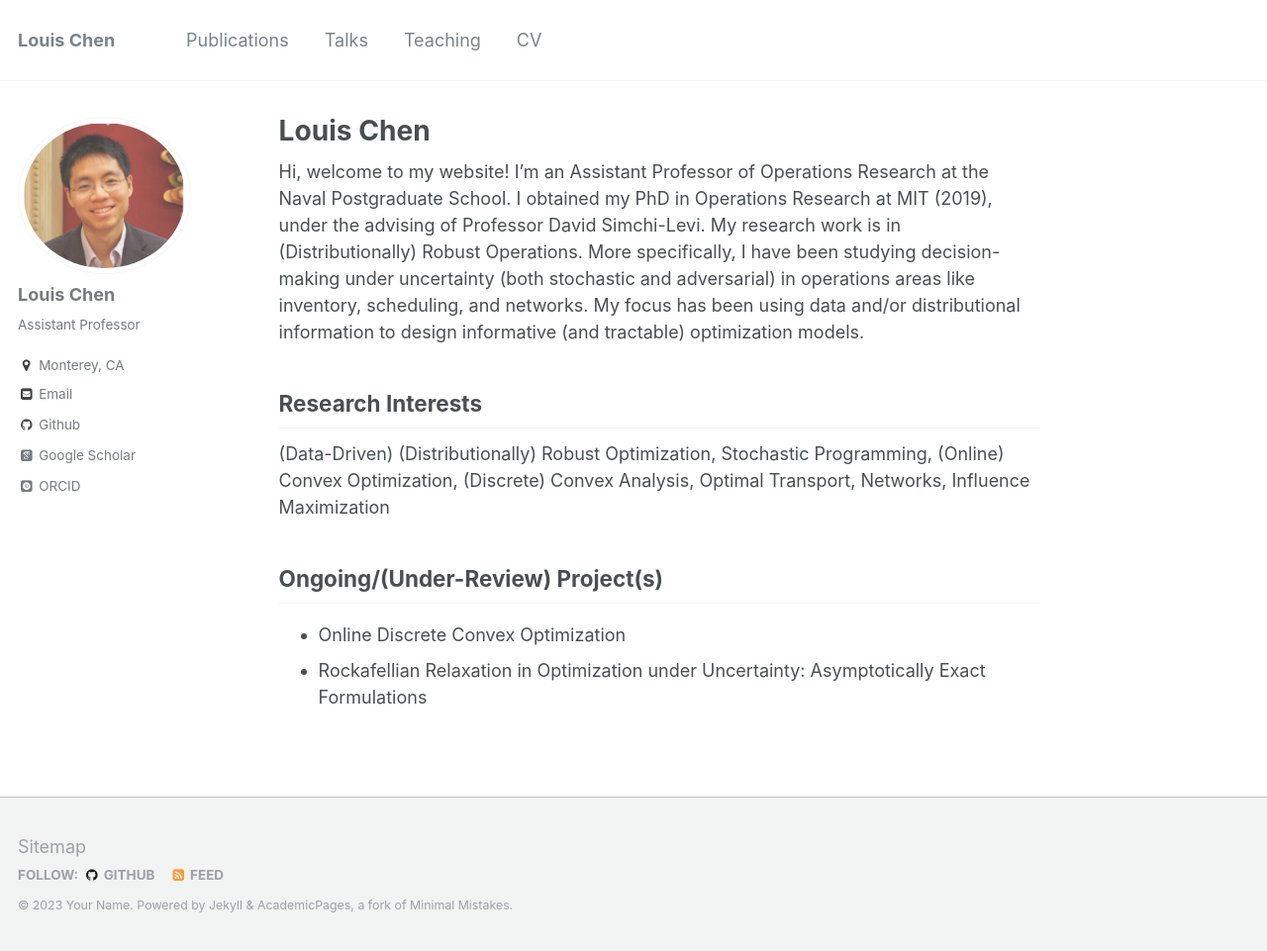
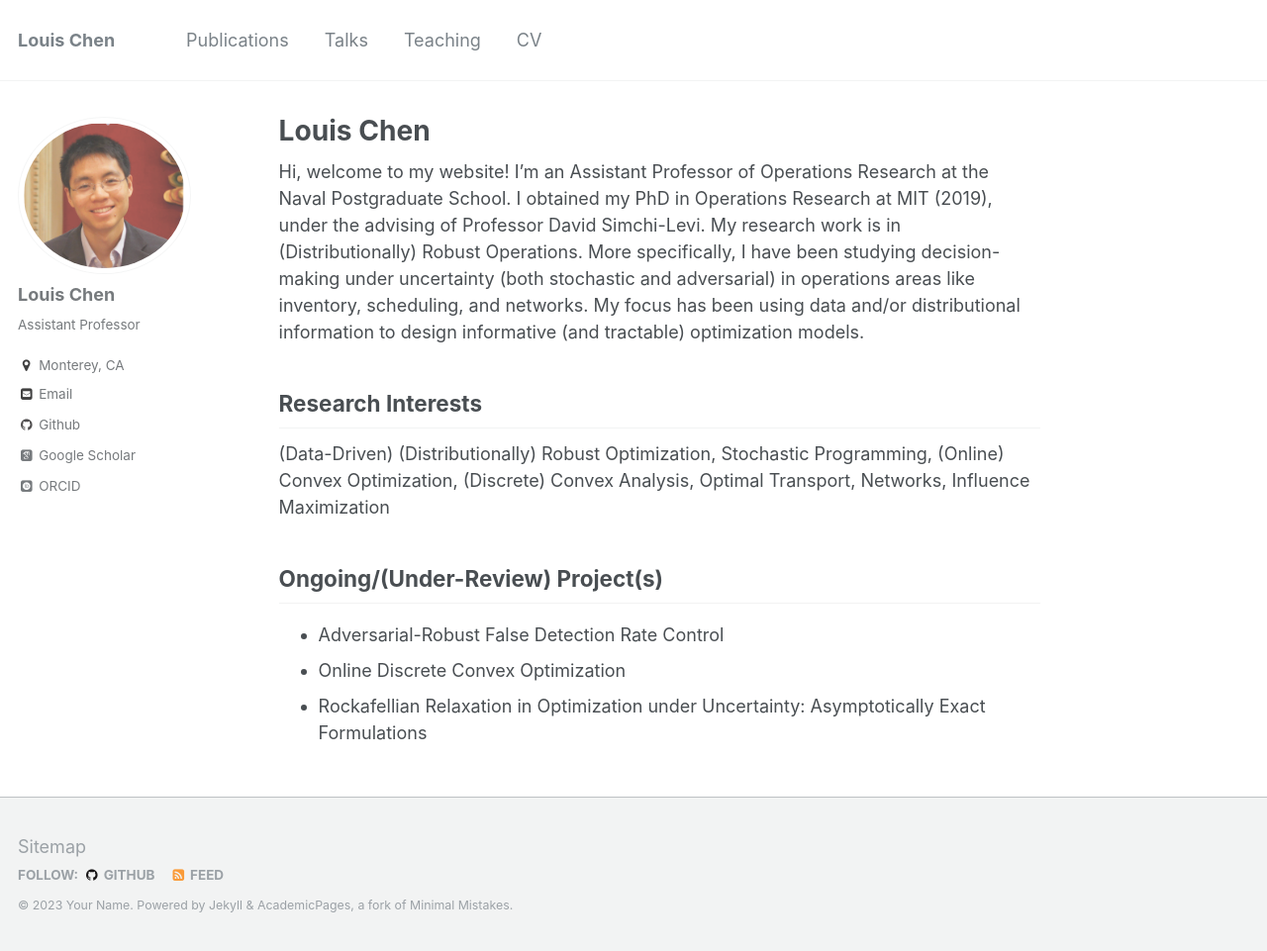
Before and after one commit to LouisLChen/LouisLChen.github.io, a Jekyll site: the page built from _pages/about.md, in a window 1280 px wide and 961 px high. Shown: the whole window at 99% size. Built offline with Jekyll 4.4.1, drawn with Linux system fonts in a browser that asks for light colours; some web fonts are replaced.

Commit message:
Update about.md

```diff
--- a/_pages/about.md
+++ b/_pages/about.md
@@ -18,5 +18,6 @@ Research Interests
 
 Ongoing/(Under-Review) Project(s)
 ------
+* Adversarial-Robust False Detection Rate Control
 * Online Discrete Convex Optimization
 * Rockafellian Relaxation in Optimization under Uncertainty: Asymptotically Exact Formulations
```
